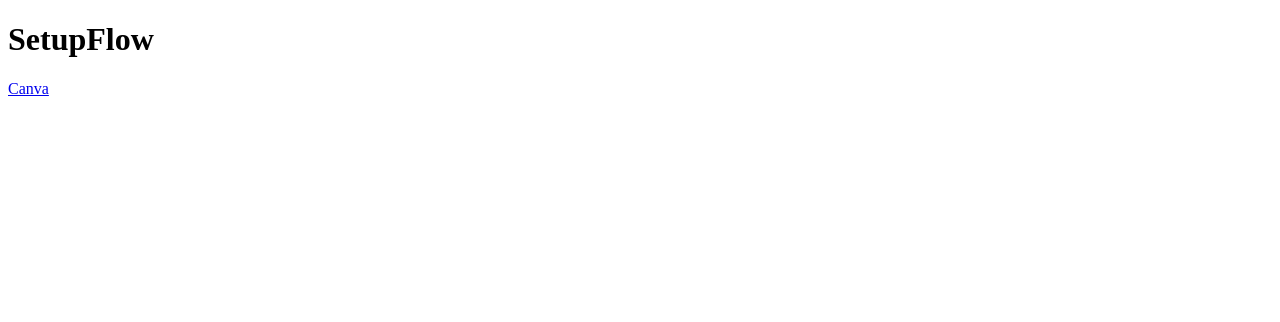
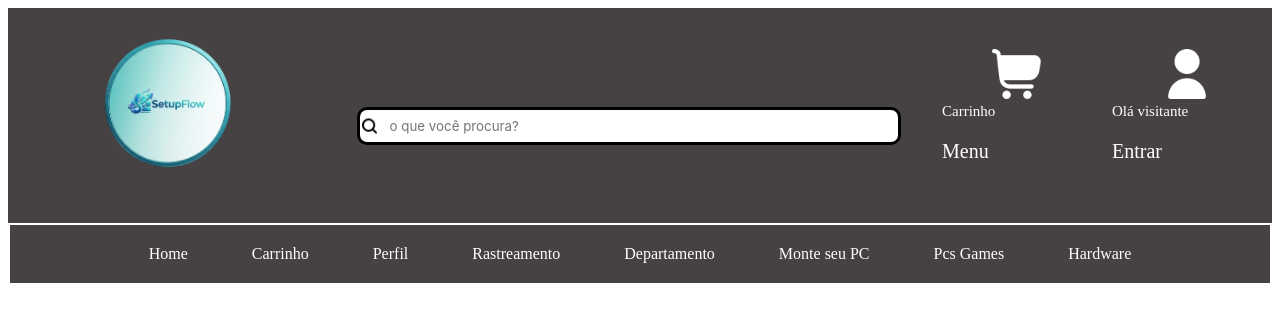
Before and after one commit to rysousan-beep/SetupFlow, a plain HTML site: page index.html in a window 1280 px wide. Drawn offline with Linux system fonts and the light colour scheme.

Commit message:
criação do cabeçalho da tela home

```diff
--- a/index.html
+++ b/index.html
@@ -1,20 +1,60 @@
 <!DOCTYPE html>
-<html lang="en">
+<html lang="pt-br">
 <head>
     <meta charset="UTF-8">
     <meta name="viewport" content="width=device-width, initial-scale=1.0">
     <title>Setup Flow</title>
+    <link rel="stylesheet" href="style/index.css">
 </head>
 <body>
     <!--CABEÇALHO-->
     <header>
-        <h1>SetupFlow</h1>
-    </header>
-    <!--MENU DE NAVEGAÇÃO-->
-    <nav>
-<a href="https://www.canva.com/">Canva</a>
+     <div class="topo">
+        <!--LOGO DO SITE-->
+        <div class="logo">
+            <img src="assets/logo.png" alt="Logo do site">
+        <h1></h1>
+        </div>
+
+        <!--caixa de pesquisa -->
+        <div class="caixa-pesquisa">
+            <img src="assets/lupa.png" alt="Lupa de pesquisa">
+            <input type="text" placeholder="o que você procura?">
+        </div>
+        <div class="icones">
+<a href="">
+    <img src="assets/carrinho.png" alt="Carrinhos">
+    <small> Carrinho </small>
+    <p>Menu</p>
+
+</a>
+<a href="">
+    <img src="assets/perfil.png" alt="login">
+    <small>Olá visitante</small>
+    <p>Entrar</p>
+</a>
+
+</div>
+     </div>
 
 
+
+
+
+
+
+    <!--MENU DE NAVEGAÇÃO-->
+    <nav class="menu">
+<a href="https://www.canva.com/">Home</a>
+<a href="#">Carrinho</a>
+<a id="idPerfil" href="#">Perfil</a>
+<a href="#">Rastreamento</a>
+<a href="#">Departamento</a>
+<a href="#">Monte seu PC</a>
+<a href="#">Pcs Games</a>
+<a href="#">Hardware</a>
+
     </nav>
+     </header>
 </body>
 </html>
--- /dev/null
+++ b/style/index.css
@@ -0,0 +1,101 @@
+/*colocando cor de fundo no cabeçalho*/
+header {
+    background-color:#464143;
+   font-family: 'inter'ns-serif; /*fonte do cabeçalho*/
+   color: rgb(255, 255, 255); /*cor do texto do cabeçalho*/
+}
+
+nav a {
+    color: rgb(255, 255, 255); /*cor do texto do menu de navegação*/
+    text-decoration: none; /*removendo sublinhado dos links*/
+    margin: 0 30px; /*espaçamento entre os links*/
+    text-align: center; /*alinhamento do texto dos links*/
+}
+nav {
+    text-align: center; /*alinhamento do menu de navegação*/
+}
+nav{
+    text-align: center; /*alinhamento do menu de navegação*/
+    border-color: rgb(255, 255, 255); /*cor da borda do menu de navegação*/
+    border-width: 2px; /*largura da borda do menu de navegação*/
+    border-style: solid; /*estilo da borda do menu de navegação*/
+    padding: 20px; /*espaçamento interno do menu de navegação*/
+}
+.logo img {
+    height: 170px; /*altura da imagem do logo*/
+    width: 297px; /*largura da imagem do logo*/
+}
+
+/* configurando a caixa de pesquisara */
+.caixa-pesquisa input{
+    padding: 8px; /*distância entre as bordas do campo de pesquisa*/
+    border: 3px solid #ff0000; /*borda da caixa de pesquisa*/
+    border-radius: 10px; /*arredondamento dos cantos da caixa de pesquisa*/
+    font-family: 'inter', sans-serif; /*fonte da caixa de pesquisa*/
+    color: #000000; /*cor do texto da caixa de pesquisa*/
+    border-color: #000000; /*cor da borda da caixa de pesquisa*/
+    margin-bottom: 30px; /*espaçamento superior da caixa de pesquisa*/
+    margin-top: 30px; /*espaçamento inferior da caixa de pesquisa*/
+    width: 500px; /*largura da caixa de pesquisa*/
+    padding-left: 30px;
+
+}
+
+.caixa-pesquisa {
+  display: inline-block; /*definindo a caixa de pesquisa como um elemento inline-block para permitir que os ícones fiquem ao lado dela*/
+  justify-content: center; /*alinhando a caixa de pesquisa ao centro*/
+  margin-top: 30px; /*espaçamento superior da caixa de pesquisa*/
+  margin-bottom: 10px; /*espaçamento inferior da caixa de pesquisa*/
+    position: relative; /*definindo a posição da caixa de pesquisa como relativa para posicionar os ícones dentro dela*/
+}
+
+/* ALINHAR AS DIV DO CABEÇALHO */
+.topo {
+    display: flex; /*definindo o layout do cabeçalho como flexbox*/
+    align-items: center; /*alinhando os itens do cabeçalho verticalmente ao centro*/
+    justify-content: space-between; /*distribuindo os elementos do cabeçalho com espaço entre eles*/
+    padding: 10px; /*espaçamento interno do cabeçalho*/
+
+}
+/* configurando os icones*/
+.caixa-pesquisa img{
+    height: 15px; /*altura dos icones*/
+    width: 15px; /*largura dos icones*/
+    position: absolute; /*definindo a posição dos icones como absoluta para posicioná-los dentro da caixa de pesquisa*/
+    left: 5px; /*distância dos icones em relação à borda esquerda da caixa de pesquisa*/
+   top: 50%; /*alinhando os icones verticalmente ao centro da caixa de pesquisa*/
+    transform: translateY(-50%); /*ajustando a posição dos icones para que fiquem exatamente no centro vertical da caixa de pesquisa*/
+
+}
+.icones a img{
+    height: 50px; /*altura dos icones do menu de navegação*/
+    width: 50px; /*largura dos icones do menu de navegação*/
+    margin-left: 50px; /*espaçamento entre os icones do menu de navegação*/
+    margin-right: 50px; /*espaçamento entre os icones do menu de navegação*/
+}
+
+
+/*configurando o texto dos icones de usuario e carrinho de compras*/
+.icones a small {
+font-size: 15px; /*tamanho da fonte dos textos dos icones de usuario e carrinho de compras*/
+display: block; /*definindo os textos dos icones de usuario e carrinho de compras como elementos de bloco para que fiquem abaixo dos icones*/
+color: rgb(255, 255, 255); /*cor dos textos dos icones de usuario e carrinho de compras*/
+text-decoration: none; /*removendo sublinhado dos textos dos icones de usuario e carrinho de compras*/
+}
+.icones a p{
+    font-size: 20px; /*tamanho da fonte dos textos dos icones de usuario e carrinho de compras*/
+    display: block; /*exibe o texto grande*/
+    color: rgb(255, 255, 255); /*cor dos textos dos icones de usuario e carrinho de compras*/
+    text-decoration: none; /*removendo sublinhado dos textos dos icones de usuario e carrinho de compras*/
+}
+
+.icones a{
+    text-decoration: none; /*removendo sublinhado dos links dos icones de usuario e carrinho de compras*/
+}
+
+.icones{
+    display: flex; /*definindo o layout dos icones de usuario e carrinho de compras como flexbox*/
+    align-items: center; /*alinhando os itens dos icones de usuario e carrinho de compras verticalmente ao centro*/
+    gap: 20px; /*espaçamento entre os icones de usuario e carrinho de compras*/
+
+}
```
Also changed, not shown: assets/carrinho.png (added), assets/logo.png (added), assets/lupa.png (added), assets/perfil.png (added).
